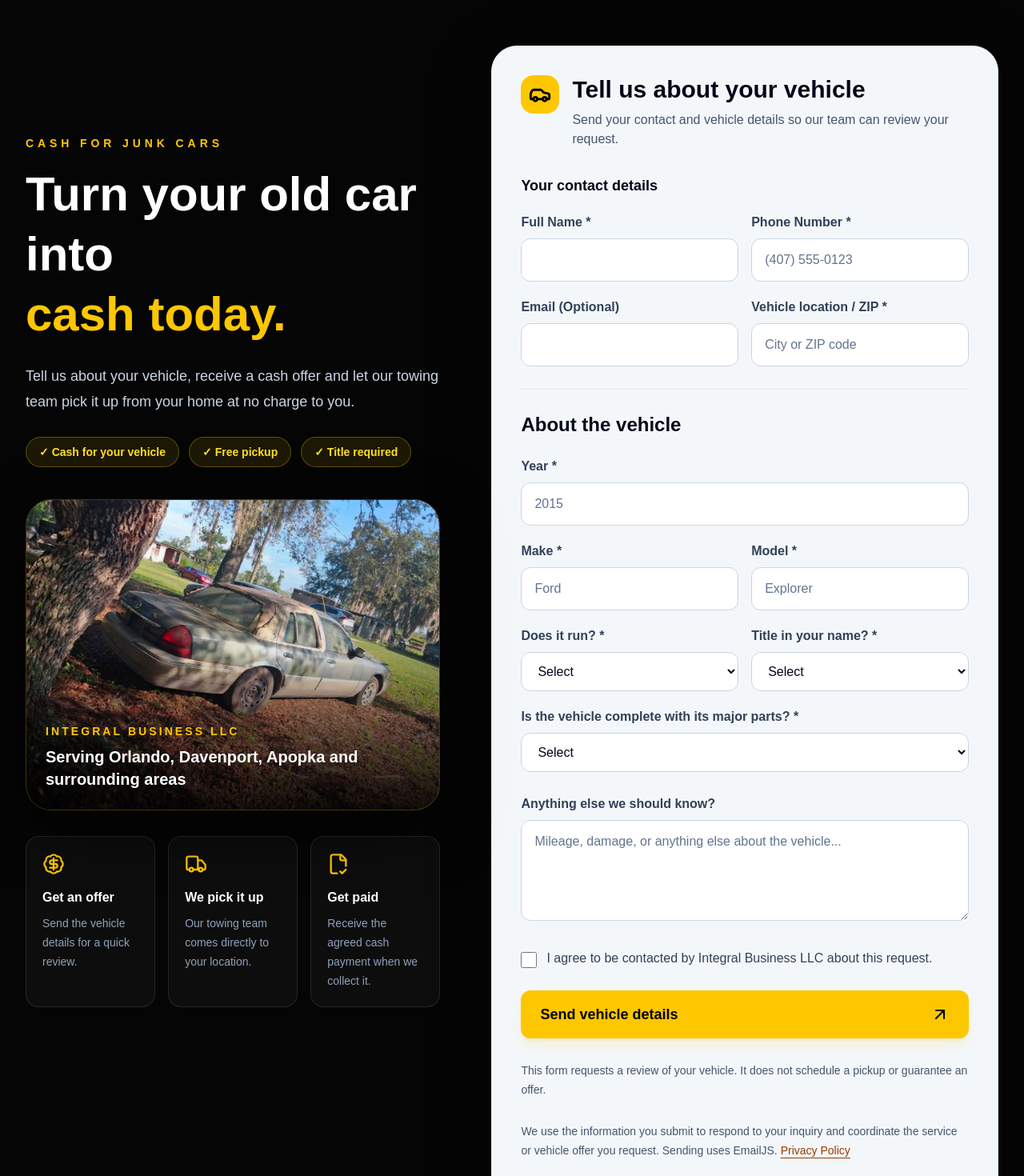
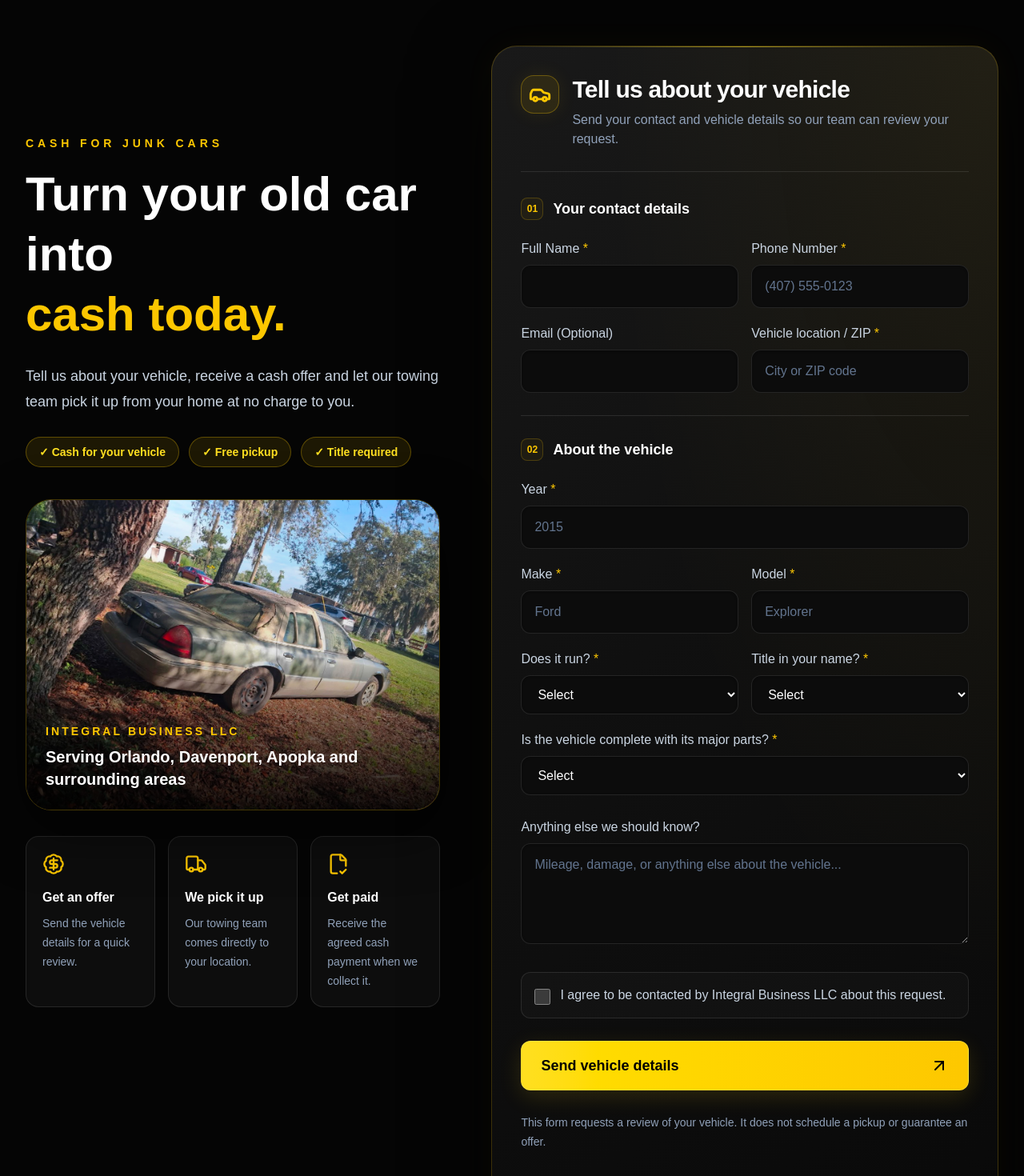
Before and after one commit to IntegralBusinessLLC/integral-business-website, a Next.js app: page / in a window 1280 px wide. Shown: the part 760-2230 px from the top of the page at 80% size. Built offline with nearby package versions, Linux system fonts and the light colour scheme.

Commit message:
Match vehicle form to the premium dark and gold website style

```diff
--- a/components/JunkCarCash.tsx
+++ b/components/JunkCarCash.tsx
@@ -8,9 +8,9 @@ import { ArrowUpRight, BadgeDollarSign, Camera, Car, FileCheck2, Truck } from "l
 import { useLanguage } from "./context/LanguageContext";
 
 const inputClassName =
-  "min-w-0 w-full rounded-xl border border-slate-300 bg-white px-3 py-3.5 text-sm text-slate-950 outline-none transition placeholder:text-slate-500 focus:border-yellow-500 focus:ring-2 focus:ring-yellow-400/30 sm:px-4 sm:text-base";
+  "min-w-0 w-full rounded-xl border border-white/10 bg-[#0c0c0c] px-3 py-3.5 text-sm text-white shadow-[inset_0_1px_3px_rgba(0,0,0,.35)] outline-none transition duration-200 placeholder:text-slate-500 hover:border-white/20 focus:border-yellow-400/70 focus:bg-[#111] focus:ring-2 focus:ring-yellow-400/10 [color-scheme:dark] sm:px-4 sm:text-base";
 
-const labelClassName = "mb-2 block text-sm font-semibold leading-6 text-slate-700 sm:text-base";
+const labelClassName = "mb-2 block text-sm font-medium leading-6 text-slate-300 sm:text-base";
 
 export default function JunkCarCash() {
   const formRef = useRef<HTMLFormElement>(null);
@@ -147,27 +147,31 @@ export default function JunkCarCash() {
               </div>
             </div>
 
-            <div className="rounded-[2rem] border border-slate-200 bg-[#f4f7fa] p-5 shadow-[0_24px_80px_rgba(0,0,0,.3)] sm:p-9">
-              <div className="flex items-start gap-4">
-                <div className="flex h-12 w-12 shrink-0 items-center justify-center rounded-2xl bg-yellow-400 text-black">
+            <div className="relative isolate overflow-hidden rounded-[2rem] border border-yellow-400/20 bg-[radial-gradient(ellipse_at_top_right,rgba(250,204,21,.06),transparent_55%),linear-gradient(145deg,#191919,#101010_45%,#090909)] p-5 shadow-[0_32px_100px_rgba(0,0,0,.6),0_0_45px_rgba(250,204,21,.035),inset_0_1px_0_rgba(255,255,255,.04)] sm:p-9">
+              <div aria-hidden="true" className="pointer-events-none absolute left-9 right-9 top-0 h-px bg-gradient-to-r from-transparent via-yellow-300/60 to-transparent" />
+              <div className="flex items-start gap-4 border-b border-white/10 pb-7">
+                <div className="flex h-12 w-12 shrink-0 items-center justify-center rounded-2xl border border-yellow-400/30 bg-yellow-400/10 text-yellow-400 shadow-[0_0_24px_rgba(250,204,21,.08)]">
                   <Car className="h-7 w-7" strokeWidth={2.5} />
                 </div>
                 <div>
-                  <h3 className="text-2xl font-extrabold text-slate-950 sm:text-3xl">{t.junkFormTitle}</h3>
-                  <p className="mt-2 leading-6 text-slate-600">{t.junkFormDescription}</p>
+                  <h3 className="text-2xl font-extrabold tracking-tight text-white sm:text-3xl">{t.junkFormTitle}</h3>
+                  <p className="mt-2 leading-6 text-slate-400">{t.junkFormDescription}</p>
                 </div>
               </div>
 
               <form ref={formRef} method="post" onSubmit={submitLead} className="mt-8 space-y-7">
                 <fieldset>
-                  <legend className="mb-5 text-lg font-bold text-slate-950">{t.junkContactHeading}</legend>
+                  <legend className="mb-6 flex items-center gap-3 text-lg font-semibold text-white">
+                    <span aria-hidden="true" className="flex h-7 w-7 items-center justify-center rounded-lg border border-yellow-400/20 bg-yellow-400/5 text-xs font-bold text-yellow-400">01</span>
+                    {t.junkContactHeading}
+                  </legend>
                   <div className="grid grid-cols-2 gap-x-4 gap-y-5">
                     <label className="min-w-0">
-                      <span className={`${labelClassName} min-h-12 sm:min-h-6`}>{t.fullName} <span aria-hidden="true">*</span></span>
+                      <span className={`${labelClassName} min-h-12 sm:min-h-6`}>{t.fullName} <span aria-hidden="true" className="text-yellow-400">*</span></span>
                       <input className={inputClassName} name="name" autoComplete="name" required />
                     </label>
                     <label className="min-w-0">
-                      <span className={`${labelClassName} min-h-12 sm:min-h-6`}>{t.phoneNumber} <span aria-hidden="true">*</span></span>
+                      <span className={`${labelClassName} min-h-12 sm:min-h-6`}>{t.phoneNumber} <span aria-hidden="true" className="text-yellow-400">*</span></span>
                       <input className={inputClassName} name="phone" type="tel" autoComplete="tel" placeholder="(407) 555-0123" required />
                     </label>
                     <label className="min-w-0">
@@ -175,30 +179,33 @@ export default function JunkCarCash() {
                       <input className={inputClassName} name="email" type="email" autoComplete="email" />
                     </label>
                     <label className="min-w-0">
-                      <span className={`${labelClassName} min-h-12 sm:min-h-6`}>{t.junkPickupLocation} <span aria-hidden="true">*</span></span>
+                      <span className={`${labelClassName} min-h-12 sm:min-h-6`}>{t.junkPickupLocation} <span aria-hidden="true" className="text-yellow-400">*</span></span>
                       <input className={inputClassName} name="pickup_location" placeholder={t.junkLocationPlaceholder} required />
                     </label>
                   </div>
                 </fieldset>
 
-                <fieldset className="border-t border-slate-200 pt-7">
-                  <legend className="float-left mb-6 w-full text-2xl font-extrabold text-slate-950">{t.junkVehicleHeading}</legend>
+                <fieldset className="border-t border-white/10 pt-7">
+                  <legend className="float-left mb-6 flex w-full items-center gap-3 text-lg font-semibold text-white">
+                    <span aria-hidden="true" className="flex h-7 w-7 items-center justify-center rounded-lg border border-yellow-400/20 bg-yellow-400/5 text-xs font-bold text-yellow-400">02</span>
+                    {t.junkVehicleHeading}
+                  </legend>
                   <div className="clear-both space-y-5">
                     <label className="block">
-                      <span className={labelClassName}>{t.junkYear} <span aria-hidden="true">*</span></span>
+                      <span className={labelClassName}>{t.junkYear} <span aria-hidden="true" className="text-yellow-400">*</span></span>
                       <input className={inputClassName} name="year" inputMode="numeric" placeholder="2015" required />
                     </label>
                     <div className="grid grid-cols-2 gap-x-4 gap-y-5">
                       <label className="min-w-0">
-                        <span className={labelClassName}>{t.junkMake} <span aria-hidden="true">*</span></span>
+                        <span className={labelClassName}>{t.junkMake} <span aria-hidden="true" className="text-yellow-400">*</span></span>
                         <input className={inputClassName} name="make" placeholder="Ford" required />
                       </label>
                       <label className="min-w-0">
-                        <span className={labelClassName}>{t.junkModel} <span aria-hidden="true">*</span></span>
+                        <span className={labelClassName}>{t.junkModel} <span aria-hidden="true" className="text-yellow-400">*</span></span>
                         <input className={inputClassName} name="model" placeholder="Explorer" required />
                       </label>
                       <label className="grid min-w-0 grid-rows-[1fr_auto]">
-                        <span className={labelClassName}>{t.junkRunsQuestion} <span aria-hidden="true">*</span></span>
+                        <span className={labelClassName}>{t.junkRunsQuestion} <span aria-hidden="true" className="text-yellow-400">*</span></span>
                         <select className={inputClassName} name="runs" required defaultValue="">
                           <option value="" disabled>{t.junkChoose}</option>
                           <option value="yes">{t.junkYes}</option>
@@ -207,7 +214,7 @@ export default function JunkCarCash() {
                         </select>
                       </label>
                       <label className="grid min-w-0 grid-rows-[1fr_auto]">
-                        <span className={labelClassName}>{t.junkTitleShortQuestion} <span aria-hidden="true">*</span></span>
+                        <span className={labelClassName}>{t.junkTitleShortQuestion} <span aria-hidden="true" className="text-yellow-400">*</span></span>
                         <select className={inputClassName} name="title_confirmed" required defaultValue="">
                           <option value="" disabled>{t.junkChoose}</option>
                           <option value="yes">{t.junkYes}</option>
@@ -216,7 +223,7 @@ export default function JunkCarCash() {
                       </label>
                     </div>
                     <label className="block">
-                      <span className={labelClassName}>{t.junkCompleteQuestion} <span aria-hidden="true">*</span></span>
+                      <span className={labelClassName}>{t.junkCompleteQuestion} <span aria-hidden="true" className="text-yellow-400">*</span></span>
                       <select className={inputClassName} name="complete_confirmed" required defaultValue="">
                         <option value="" disabled>{t.junkChoose}</option>
                         <option value="yes">{t.junkYes}</option>
@@ -231,18 +238,18 @@ export default function JunkCarCash() {
                   <textarea className={`${inputClassName} resize-y`} name="notes" rows={4} placeholder={t.junkNotesPlaceholder} />
                 </label>
 
-                <label className="flex cursor-pointer items-start gap-3 text-sm leading-6 text-slate-700 sm:text-base">
-                  <input className="mt-1 h-5 w-5 shrink-0 accent-yellow-500" type="checkbox" name="contact_consent" value="yes" required />
+                <label className="flex cursor-pointer items-start gap-3 rounded-xl border border-white/10 bg-white/[0.025] p-4 text-sm leading-6 text-slate-300 sm:text-base">
+                  <input className="mt-1 h-5 w-5 shrink-0 accent-yellow-400 [color-scheme:dark]" type="checkbox" name="contact_consent" value="yes" required />
                   <span>{t.junkContactConsent}</span>
                 </label>
 
                 <button
                   type="submit"
                   disabled={sending}
-                  className="flex w-full items-center justify-between gap-4 rounded-xl bg-yellow-400 px-5 py-4 text-base font-extrabold text-black shadow-lg shadow-yellow-500/15 transition hover:bg-yellow-300 disabled:cursor-not-allowed disabled:opacity-60 sm:px-6 sm:text-lg"
+                  className="group flex w-full items-center justify-between gap-4 rounded-xl border border-yellow-200/30 bg-gradient-to-r from-yellow-300 to-yellow-400 px-5 py-4 text-base font-extrabold text-black shadow-[0_8px_28px_rgba(250,204,21,.14)] transition duration-200 hover:shadow-[0_8px_35px_rgba(250,204,21,.25)] focus-visible:outline-2 focus-visible:outline-offset-4 focus-visible:outline-yellow-300 disabled:cursor-not-allowed disabled:opacity-60 sm:px-6 sm:text-lg"
                 >
                   <span>{sending ? t.junkSending : t.junkSubmit}</span>
-                  <ArrowUpRight className="h-6 w-6 shrink-0" />
+                  <ArrowUpRight className="h-6 w-6 shrink-0 transition-transform duration-200 group-hover:translate-x-0.5 group-hover:-translate-y-0.5" />
                 </button>
 
                 {status && (
@@ -250,8 +257,8 @@ export default function JunkCarCash() {
                     aria-live="polite"
                     className={`rounded-xl border px-4 py-3 text-center text-sm font-semibold ${
                       sent
-                        ? "border-green-600/30 bg-green-50 text-green-800"
-                        : "border-amber-500/30 bg-amber-50 text-amber-900"
+                        ? "border-green-500/30 bg-green-500/10 text-green-300"
+                        : "border-yellow-400/30 bg-yellow-400/10 text-yellow-200"
                     }`}
                   >
                     {status}
@@ -263,15 +270,15 @@ export default function JunkCarCash() {
                     href={`https://wa.me/14073606109?text=${encodeURIComponent(t.junkWhatsappMessage)}`}
                     target="_blank"
                     rel="noopener noreferrer"
-                    className="flex w-full items-center justify-center gap-2 rounded-xl border border-green-600/30 bg-green-50 px-6 py-3.5 font-bold text-green-800 transition hover:bg-green-100"
+                    className="flex w-full items-center justify-center gap-2 rounded-xl border border-green-500/30 bg-green-500/10 px-6 py-3.5 font-bold text-green-300 transition hover:bg-green-500/15"
                   >
                     <Camera className="h-5 w-5" />
                     {t.junkWhatsappPhotos}
                   </a>
                 )}
-                <p className="text-sm leading-6 text-slate-600">{t.junkFormDisclaimer}</p>
-                <PrivacyNotice tone="light" />
-                <noscript><p className="text-sm text-amber-900">{t.formNeedsJavascript}</p></noscript>
+                <p className="text-sm leading-6 text-slate-400">{t.junkFormDisclaimer}</p>
+                <PrivacyNotice />
+                <noscript><p className="text-sm text-yellow-300">{t.formNeedsJavascript}</p></noscript>
               </form>
             </div>
           </div>
```
